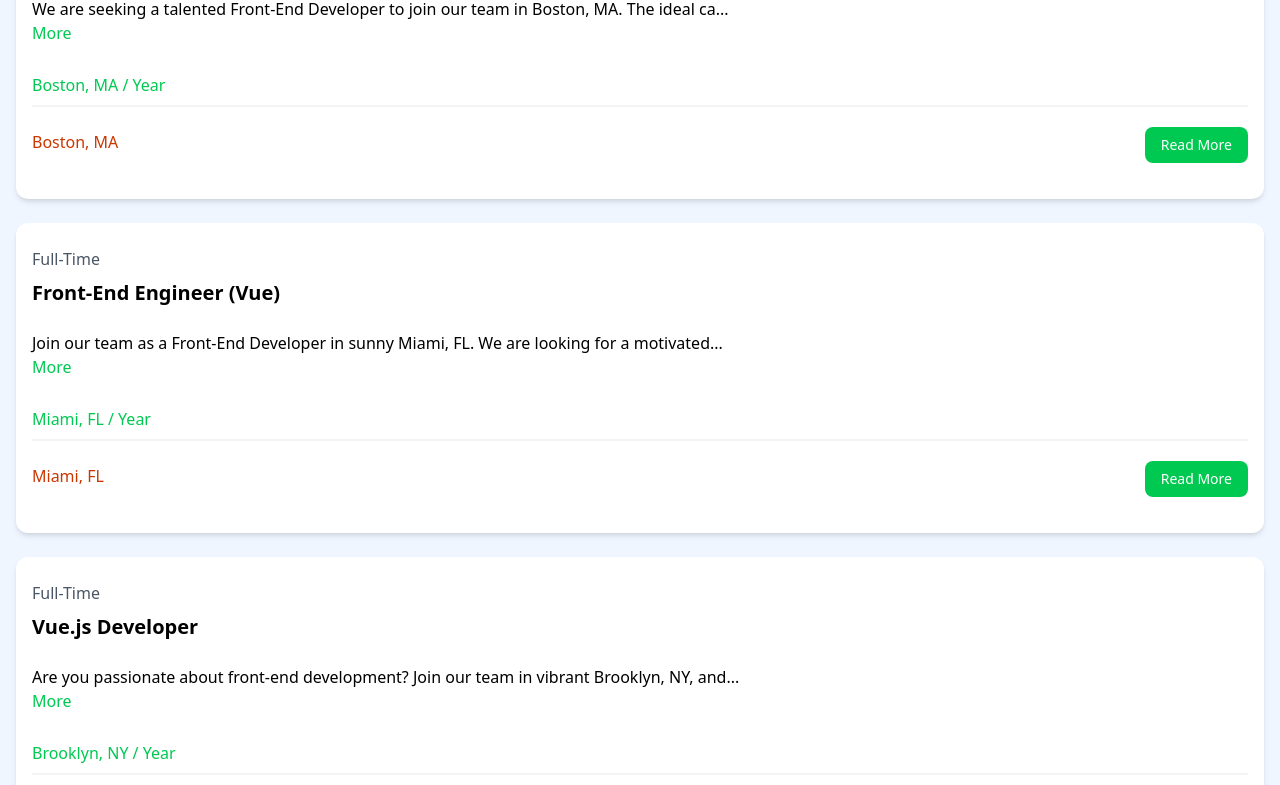
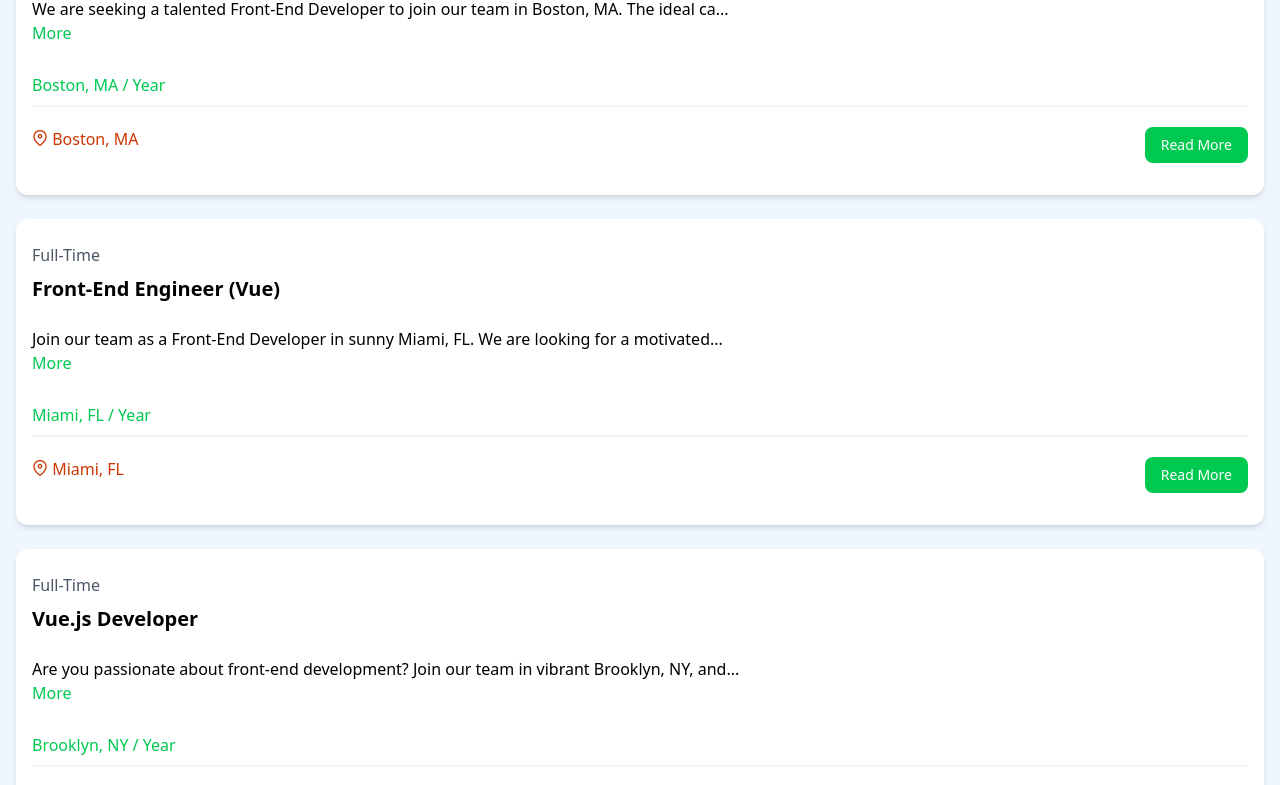
Before and after one commit to AngeliqueRamos18/Learning-Vue.js, a Vue app in the folder vue-npm/: page / in a window 1280 px wide. Shown: the part 820-1605 px from the top of the page. Built offline with nearby package versions, Linux system fonts and the light colour scheme.

Commit message:
Imported Primeicons

```diff
--- a/vue-npm/package.json
+++ b/vue-npm/package.json
@@ -9,6 +9,7 @@
     "preview": "vite preview"
   },
   "dependencies": {
+    "primeicons": "^7.0.0",
     "vue": "^3.5.26"
   },
   "devDependencies": {
--- a/vue-npm/src/components/JobListing.vue
+++ b/vue-npm/src/components/JobListing.vue
@@ -48,7 +48,7 @@ const toggleFullDescription = () => {
 
         <div class="flex flex-col justify-between mb-4 lg:flex-row">
         <div class="mb-3 text-orange-700">
-            <i class="text-lg fa-solid fa-location-dot"></i>
+            <i class="text-orange-700 pi pi-map-marker"></i>
             {{ job.location }}
         </div>
         <!-- This is the part for route that depends on the id where to navigate you-->
--- a/vue-npm/src/main.js
+++ b/vue-npm/src/main.js
@@ -1,5 +1,6 @@
 import { createApp } from 'vue'
 import App from './App.vue'
 import './assets/main.css'
+import 'primeicons/primeicons.css'
 
 createApp(App).mount('#app')
```
Also changed, not shown: 1 other file (tests, documents, lock files or other folders).
